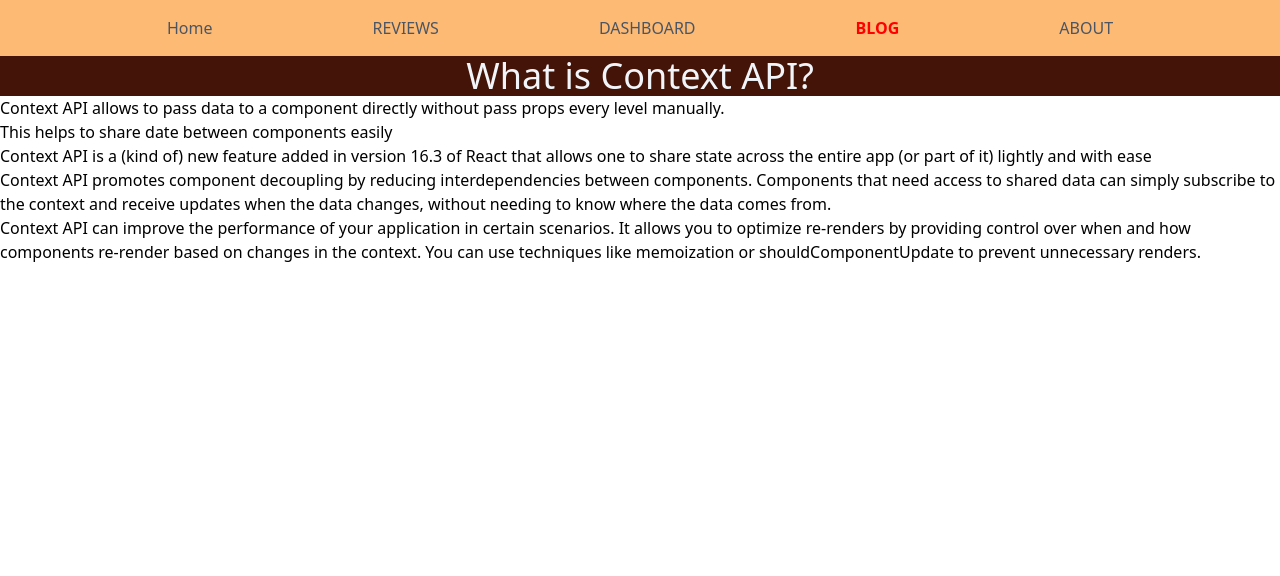
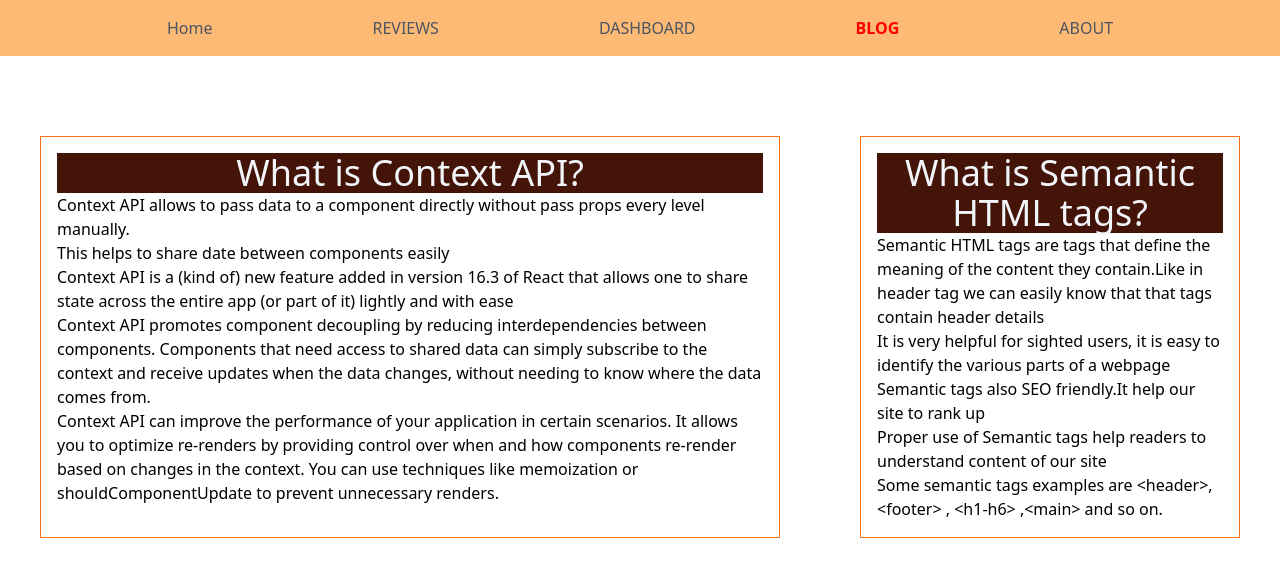
Before and after one commit to tanvirhossain10/a-9, a React (Create React App) app: page /blog in a window 1280 px wide. Shown: the top 576 px of the page. Built offline with nearby package versions, Linux system fonts and the light colour scheme.

Commit message:
final submit

```diff
--- a/src/App.js
+++ b/src/App.js
@@ -1,4 +1,3 @@
-import logo from './logo.svg';
 import './App.css';
 import Header from './components/Header/Header';
 import { Route, Routes } from 'react-router-dom';
--- a/src/components/About/About.js
+++ b/src/components/About/About.js
@@ -3,7 +3,8 @@ import React from 'react';
 const About = () => {
     return (
         <div>
-            <h2>This is aboute route</h2>
+            <h2 className='text-4xl'>This is aboute route</h2>
+            <h3 className='text-3xl'>Go home route for get more details</h3>
         </div>
     );
 };
--- a/src/components/Blog/Blog.js
+++ b/src/components/Blog/Blog.js
@@ -2,15 +2,23 @@ import React from 'react';
 
 const Blog = () => {
     return (
-        <div className='text-left'>
-            <div>
-                <h3 className=' text-4xl bg-orange-950 text-slate-100 text-center'>What is Context API?</h3>
+        <div className='text-left flex justify-between mt-20' >
+            <div className='border border-orange-500 ml-10 p-4'>
+                <h3 className=' text-4xl bg-orange-950 text-slate-100 text-center '>What is Context API?</h3>
                 <p>Context API allows to pass data to a component directly without pass props every level manually.</p>
                 <p>This helps to share date between components easily</p>
                 <p>Context API is a (kind of) new feature added in version 16.3 of React that allows one to share state across the entire app (or part of it) lightly and with ease</p>
                 <p>Context API promotes component decoupling by reducing interdependencies between components. Components that need access to shared data can simply subscribe to the context and receive updates when the data changes, without needing to know where the data comes from.</p>
                 <p> Context API can improve the performance of your application in certain scenarios. It allows you to optimize re-renders by providing control over when and how components re-render based on changes in the context. You can use techniques like memoization or shouldComponentUpdate to prevent unnecessary renders.</p>
             </div>
+            <div className='border border-orange-500	ml-20 mr-10 p-4'>
+                <h3 className=' text-4xl bg-orange-950 text-slate-100 text-center'>What is Semantic HTML tags? </h3>
+                <p>Semantic HTML tags are tags that define the meaning of the content they contain.Like in header tag we can easily know that that tags contain header details</p>
+                <p>It is very helpful for sighted users, it is easy to identify the various parts of a webpage</p>
+                <p>Semantic tags also SEO friendly.It help our site to rank up</p>
+                <p>Proper use of Semantic tags help readers to understand content of our site</p>
+                <p>Some semantic tags examples are &lt;header&gt;, &lt;footer&gt; , &lt;h1-h6&gt; ,&lt;main&gt; and so on.     </p>
+            </div>
         </div>
     );
 };
--- a/src/components/Home/Home.js
+++ b/src/components/Home/Home.js
@@ -3,11 +3,8 @@ import useReview from '../../hooks/useReview';
 import { useNavigate } from 'react-router-dom';
 
 const Home = () => {
-    // const [review] = allReviewsArray;/
     const [reviews, setReviews] = useReview();
     const homePageReviews = reviews.slice(0, 3);
-    // console.log(homePageReviews[0].body)
-    // // console.log(b);
     const navigate = useNavigate();
     const reviewsBtn = () => {
         navigate('/reviews')
--- a/src/components/NotFound404/NotFound404.js
+++ b/src/components/NotFound404/NotFound404.js
@@ -5,7 +5,7 @@ const NotFound404 = () => {
         <div className='h-screen bg-gradient-to-b
         from-green-200 to-green-500'>
             <div className='flex w-full  justify-evenly items-center pt-10'>
-                <img className="w-3/5" src="404.jpg" alt="" />
+                <img className="w-3/5" src="hamba.jpg" alt="" />
 
                 <h2 className='text-4xl bg-gradient-to-r bg-clip-text  text-transparent
             from-indigo-500 via-orange-500 to-red-700
@@ -16,5 +16,4 @@ const NotFound404 = () => {
         </div>
     );
 };
-{/* <div style={{ backgroundImage:`url(${image})` }}> */ }
 export default NotFound404;
```
Also changed, not shown: src/components/DashBoard/DashBoard.js (+0 -10 lines), 2 other files (tests, documents, lock files or other folders).
